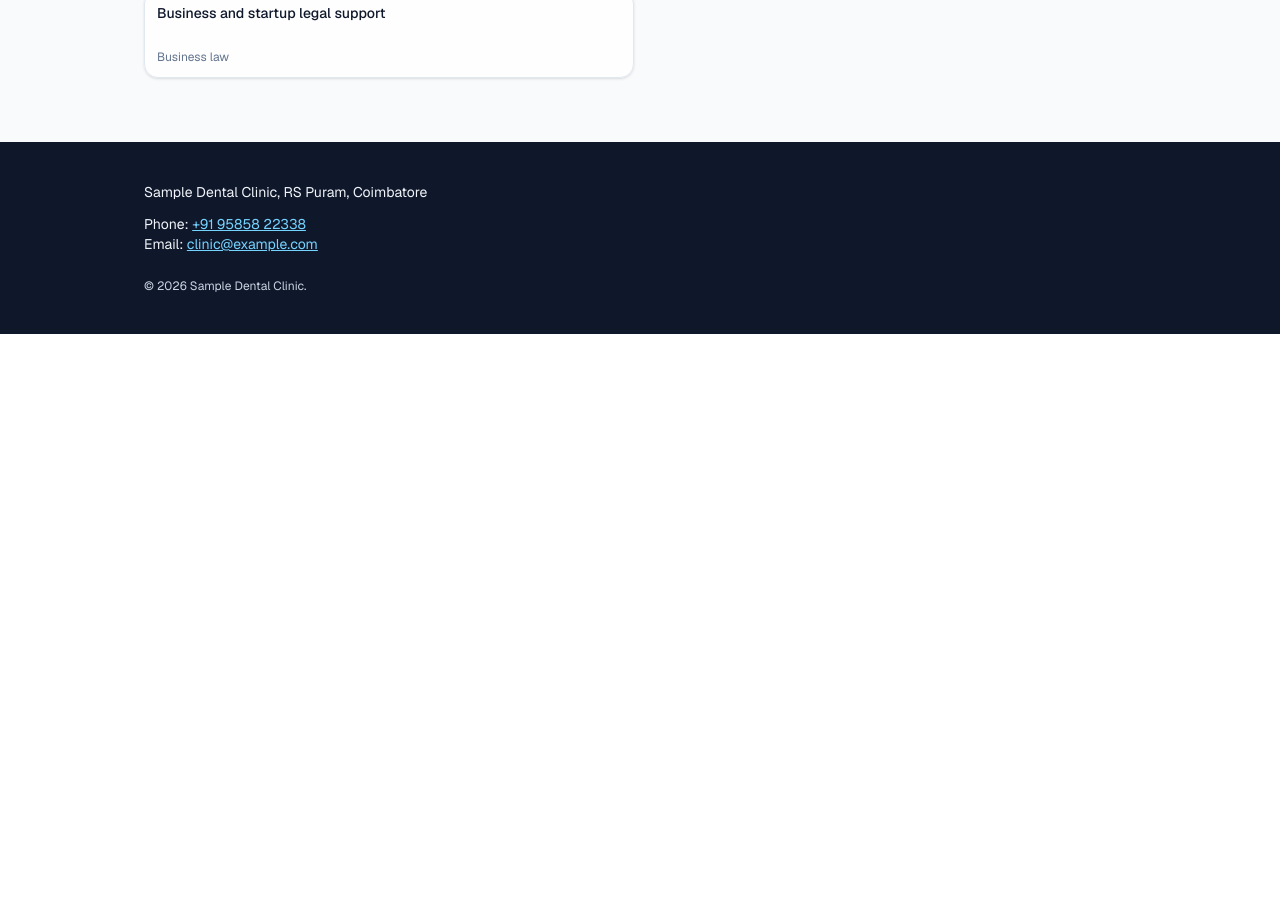
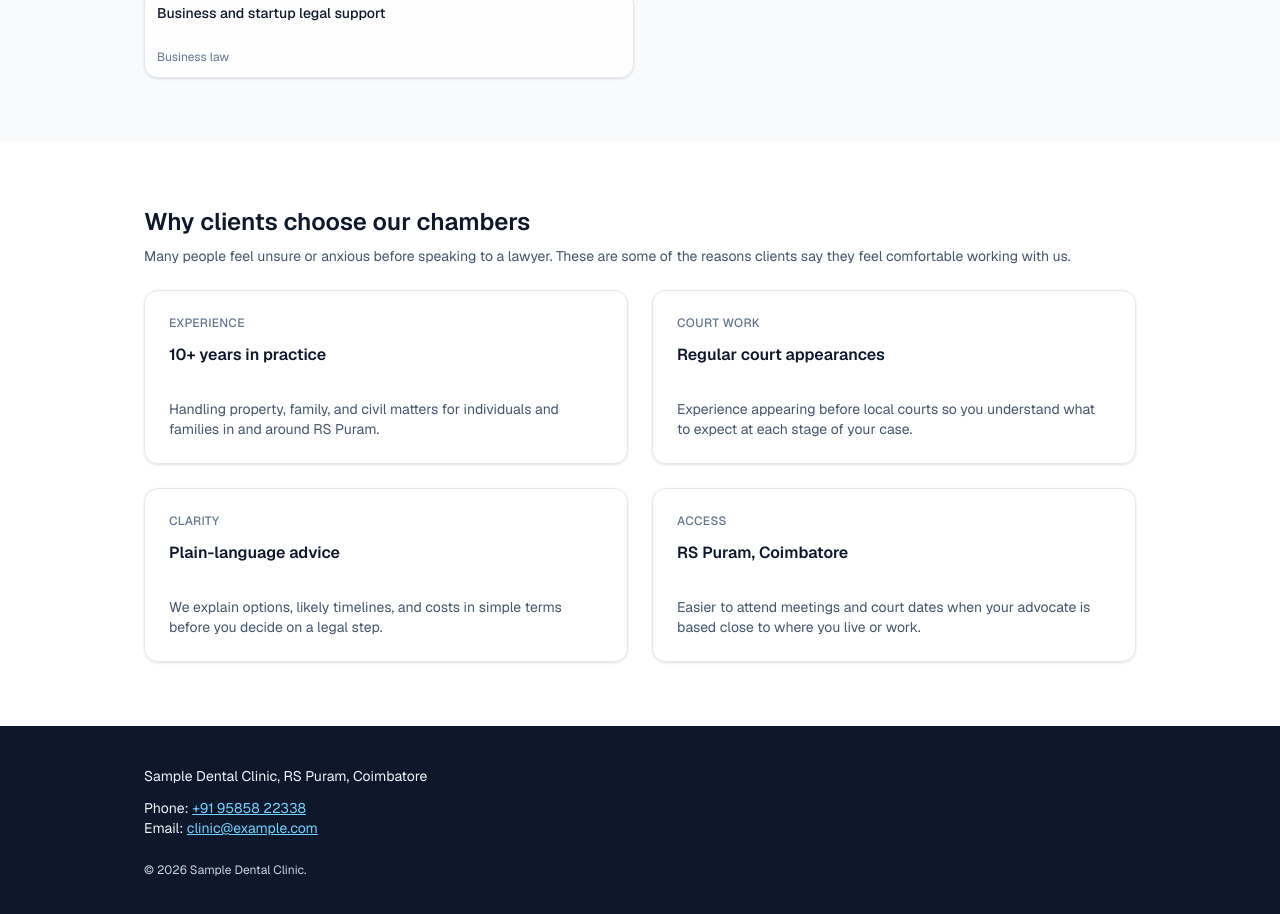
Before and after one commit to fooorrrceee/rr-dental-flip, a Next.js app in the folder landing-course/: page /advocate in a window 1280 px wide. Shown: the part 1053-1967 px from the top of the page. Before the commit the page ends 1387 px from the top, so only its background shows below. Built offline with nearby package versions, Linux system fonts and the light colour scheme.

Commit message:
link advocateproofsection to app page

```diff
--- a/landing-course/app/advocate/page.tsx
+++ b/landing-course/app/advocate/page.tsx
@@ -1,6 +1,7 @@
 import { Header } from "../components/Header";
 import { ContactFooter } from "../components/ContactFooter";
 import { ServicesSection } from "../components/ServicesSection";
+import { AdvocateProofSection } from "../components/AdvocateProofSection";
 import { advocateServices } from "./advocate-config";
 import { AdvocateHero } from "../components/AdvocateHero";
 
@@ -18,6 +19,7 @@ export default function AdvocatePage() {
           intro="Practical legal help for common issues faced by individuals and families in RS Puram and across Coimbatore."
           services={advocateServices}
         />
+        <AdvocateProofSection />
 
         {/* For now, reuse the same FAQ and Contact patterns if you like later */}
       </main>
```
